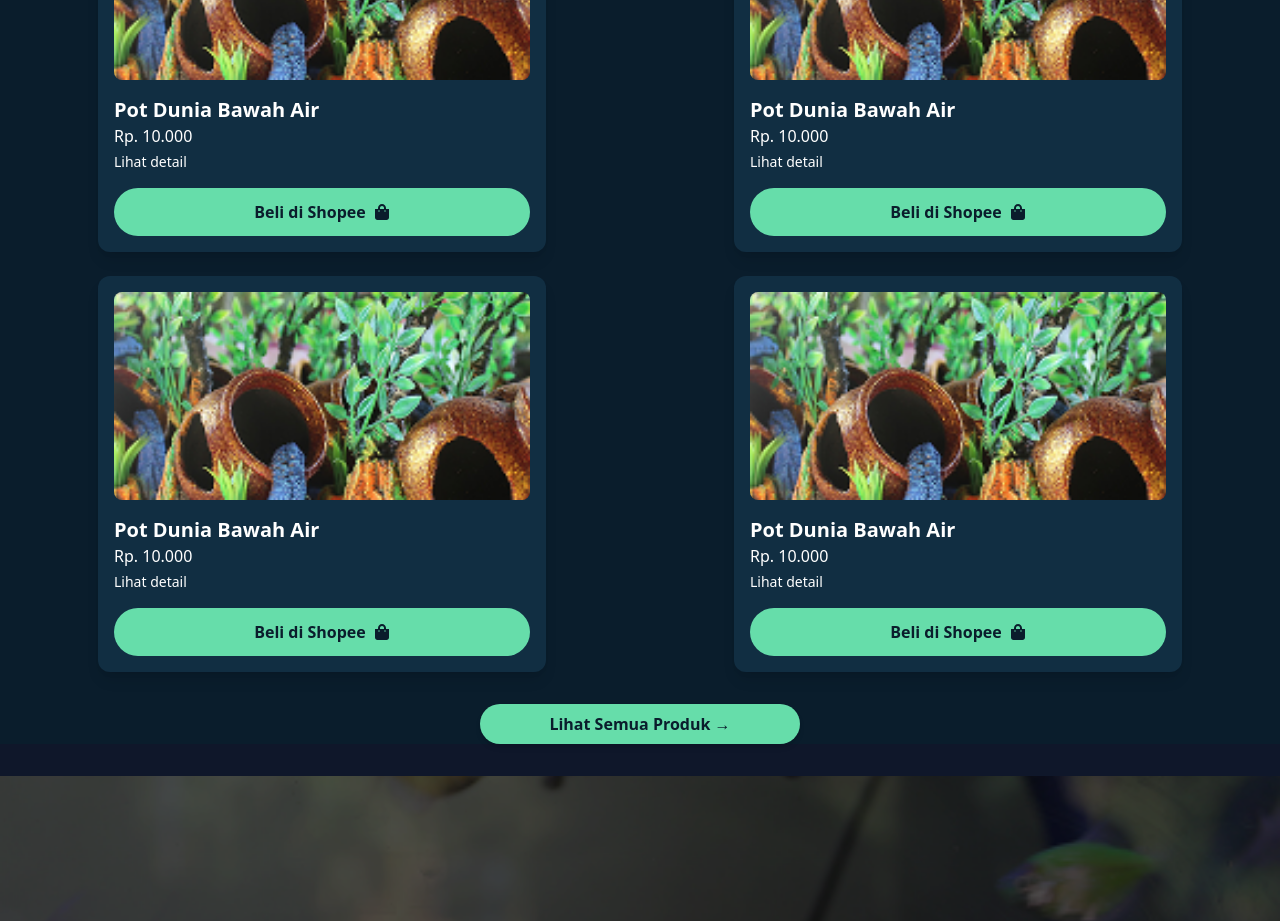
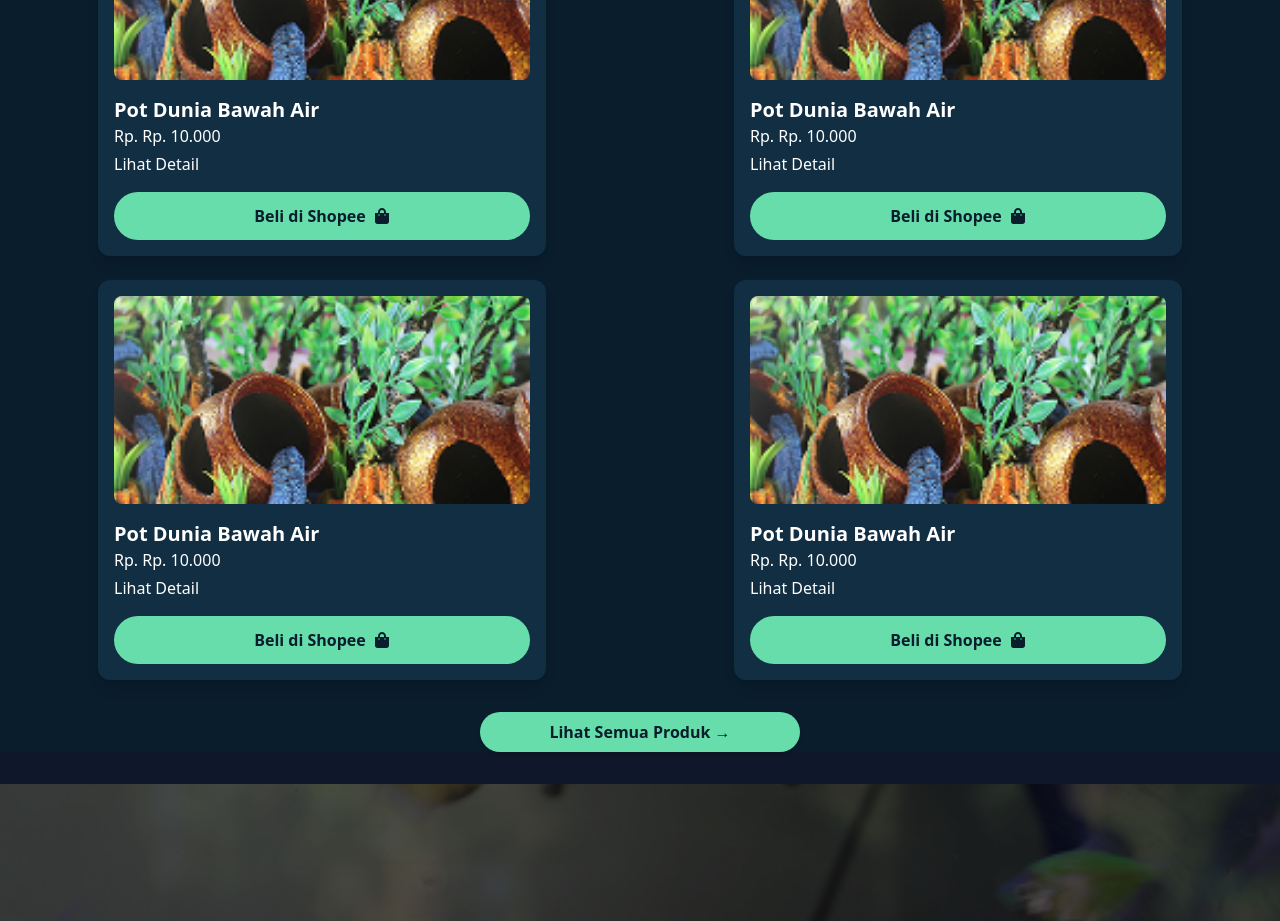
Before and after one commit to Aquascape-Desa-Branjang/starter, a React (Create React App) app in the folder frontend/: page / in a window 1280 px wide. Shown: the part 1300-2221 px from the top of the page. Built offline with nearby package versions, Linux system fonts and the light colour scheme; a web font is replaced by a local one.

Commit message:
feat: [ah] implement product page

```diff
--- a/frontend/src/component/cardproduk.js
+++ b/frontend/src/component/cardproduk.js
@@ -2,7 +2,7 @@ import React from "react";
 import { Link } from "react-router-dom";
 import { FaShoppingBag } from "react-icons/fa";
 
-export default function CardProduk({ id, gambar, nama, harga, detail, onBeli }) {
+export default function CardProduk({ id, gambar, nama, harga, onBeli }) {
   return (
     <div className="bg-[#112e42] w-full p-4 rounded-xl shadow-lg flex flex-col items-start sm:max-w-md mx-auto">
       <img
@@ -11,12 +11,12 @@ export default function CardProduk({ id, gambar, nama, harga, detail, onBeli })
         className="w-full h-52 object-cover rounded-lg"
       />
       <h3 className="mt-4 text-xl font-semibold text-white">{nama}</h3>
-      <p className="text-base text-white">{harga}</p>
+      <p className="text-base text-white">Rp. {harga.toLocaleString("id-ID")}</p>
       <Link
         to={`/guest/produkdetail/${id}`}
         className="text-sm text-white mt-1"
       >
-        {detail}
+        <p className="hover:underline text-base text-white">Lihat Detail</p>
       </Link>
         <button
           onClick={onBeli}
--- a/frontend/src/pages/guest/produk.js
+++ b/frontend/src/pages/guest/produk.js
@@ -1,4 +1,6 @@
-import React, { useState } from "react";
+import React, { useState, useEffect } from "react";
+import axios from "axios";
+
 import { FaArrowLeft, FaArrowRight } from "react-icons/fa";
 import CardProduk from "../../component/cardproduk";
 import {handleDownloadPDF} from "../../component/ecatalog";
@@ -6,81 +8,81 @@ import dummyproduk from "../../gambar/dummyproduk.png";
 import headerImg from "../../gambar/header1.jpg";
 
 export default function Produk() {
-  const semuaProduk = [
-    {
-      id: 1,
-      kategori: "Pot",
-      gambar: dummyproduk,
-      nama: "Pot Dunia Bawah Air",
-      harga: "Rp. 10.000",
-      detail: "Lihat detail",
-    },
-    {
-      id: 2,
-      kategori: "Aksesoris",
-      gambar: dummyproduk,
-      nama: "Hiasan Karang Laut",
-      harga: "Rp. 15.000",
-      detail: "Lihat detail",
-    },
-    {
-      id: 3,
-      kategori: "Pot",
-      gambar: dummyproduk,
-      nama: "Pot Mini Karakter",
-      harga: "Rp. 12.000",
-      detail: "Lihat detail",
-    },
-    {
-      id: 4,
-      kategori: "Dekorasi",
-      gambar: dummyproduk,
-      nama: "Rumah Siput Dekoratif",
-      harga: "Rp. 18.000",
-      detail: "Lihat detail",
-    },
-    {
-      id: 5,
-      kategori: "Pot",
-      gambar: dummyproduk,
-      nama: "Pot Dunia Bawah Air",
-      harga: "Rp. 10.000",
-      detail: "Lihat detail",
-    },
-    {
-      id: 6,
-      kategori: "Aksesoris",
-      gambar: dummyproduk,
-      nama: "Hiasan Karang Laut",
-      harga: "Rp. 15.000",
-      detail: "Lihat detail",
-    },
-    {
-      id: 7,
-      kategori: "Pot",
-      gambar: dummyproduk,
-      nama: "Pot Mini Karakter",
-      harga: "Rp. 12.000",
-      detail: "Lihat detail",
-    },
-    {
-      id: 8,
-      kategori: "Dekorasi",
-      gambar: dummyproduk,
-      nama: "Rumah Siput Dekoratif Banget",
-      harga: "Rp. 18.000",
-      detail: "Lihat detail",
-    },
-  ];
+  const API_KEY = process.env.REACT_APP_API_KEY;
+
+  const [semuaProduk, setSemuaProduk] = useState([]);
+  const [semuaKategori, setsemuaKategori] = useState([]);
+  const [loadingProduk, setLoadingProduk] = useState(true);
+  const [loadingKategori, setLoadingKategori] = useState(true);
+  const [errorProduk, setErrorProduk] = useState(null);
+  const [errorKategori, setErrorKategori] = useState(null);
 
   const [kategori, setKategori] = useState("");
   const [cariNama] = useState("");
   const [halaman, setHalaman] = useState(1);
   const itemPerHalaman = 4;
 
+  useEffect(() => {
+    axios
+      .get("https://backend-aquascape.wibukoding.com/api/products", {
+        headers: {
+          Authorization: "Bearer ${API_KEY}"
+        }
+      })
+      .then((response) => {
+        const apiData = response.data.data;
+
+        const mappedProduk = apiData.map((item) => ({
+          id: item.id,
+          kategori: (item.product_categories || []).map((cat) => String(cat.id)),
+          gambar: item.image,
+          nama: item.name,
+          harga: item.retail_price,
+          // detail: item.description,
+        }));
+
+        setSemuaProduk(mappedProduk);
+
+        setLoadingProduk(false);
+      })
+      .catch((err) => {
+        console.error(err);
+        setErrorProduk("Gagal memuat data produk.");
+        setLoadingProduk(false);
+      });
+  }, []);
+
+  useEffect(() => {
+    axios
+      .get("https://backend-aquascape.wibukoding.com/api/product-categories", {
+        headers: {
+          Authorization: "Bearer ${API_KEY}"
+        }
+      })
+      .then((response) => {
+        const apiData = response.data.data;
+
+        const mappedKategori = apiData.map((item) => ({
+          id: item.id,
+          order: item.order,
+          nama: item.name,
+        }))
+        .sort((a, b) => a.order - b.order);;
+
+        setsemuaKategori(mappedKategori);
+
+        setLoadingKategori(false);
+      })
+      .catch((err) => {
+        console.error(err);
+        setErrorKategori("Gagal memuat data kategori.");
+        setLoadingKategori(false);
+      });
+  }, []);
+
   const produkTersaring = semuaProduk.filter((item) => {
     return (
-      (kategori === "" || item.kategori === kategori) &&
+      (kategori === "" || item.kategori.includes(kategori)) &&
       item.nama.toLowerCase().includes(cariNama.toLowerCase())
     );
   });
@@ -113,9 +115,18 @@ export default function Produk() {
           onChange={(e) => setKategori(e.target.value)}
         >
           <option value="">Semua Ragam</option>
-          <option value="Pot">Pot</option>
-          <option value="Aksesoris">Aksesoris</option>
-          <option value="Dekorasi">Dekorasi</option>
+
+          {loadingKategori ? (
+            <option value="">Memuat Kategori...</option>
+          ) : errorKategori ? (
+            <option value="">{errorKategori}</option>
+          ) : (
+            semuaKategori.map((item) => (
+              <option key={item.id} value={item.id}>
+                {item.nama}
+              </option>
+          )
+          ))}
         </select>
 
         {/* Tombol Download PDF */}
@@ -129,10 +140,14 @@ export default function Produk() {
 
       {/* Daftar Produk */}
       <div className="grid grid-cols-1 sm:grid-cols-2 lg:grid-cols-4 gap-6 p-6">
-        {produkDitampilkan.length > 0 ? (
-          produkDitampilkan.map((item) => (
-            <CardProduk key={item.id} {...item} />
-          ))
+        {loadingProduk ? (
+          <p className="col-span-full text-center text-gray-300">Memuat produk...</p>
+        ) : errorProduk ? (
+          <p className="col-span-full text-center text-red-400">{errorProduk}</p>
+        ) : produkDitampilkan.length > 0 ? (
+            produkDitampilkan.map((item) => (
+              <CardProduk key={item.id} {...item} />
+            ))
         ) : (
           <p className="col-span-full text-center text-gray-300">Produk tidak ditemukan.</p>
         )}
```
Also changed, not shown: 1 other file (tests, documents, lock files or other folders).
